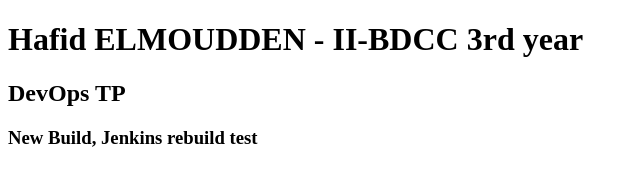
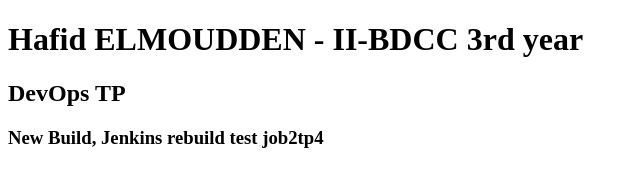
Before and after one commit to HafidElmoudden/devops-tp, a plain HTML site: page index.html in a window 1280 px wide. Shown: the full height of the page, 0-640 px from the left. Drawn offline with Linux system fonts and the light colour scheme.

Commit message:
test déploiement job2tp4

```diff
--- a/index.html
+++ b/index.html
@@ -8,6 +8,6 @@
 <body>
     <h1>Hafid ELMOUDDEN - II-BDCC 3rd year</h1>
     <h2>DevOps TP</h2>
-    <h3>New Build, Jenkins rebuild test</h3>
+    <h3>New Build, Jenkins rebuild test job2tp4</h3>
 </body>
 </html>
```
